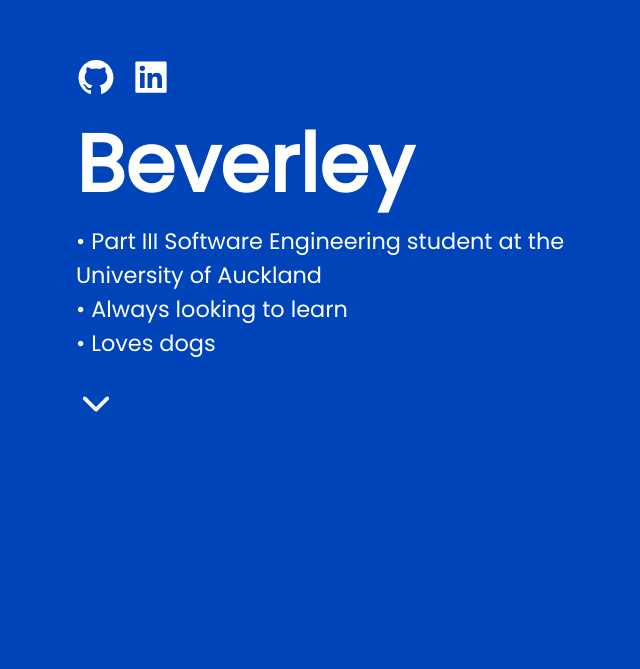
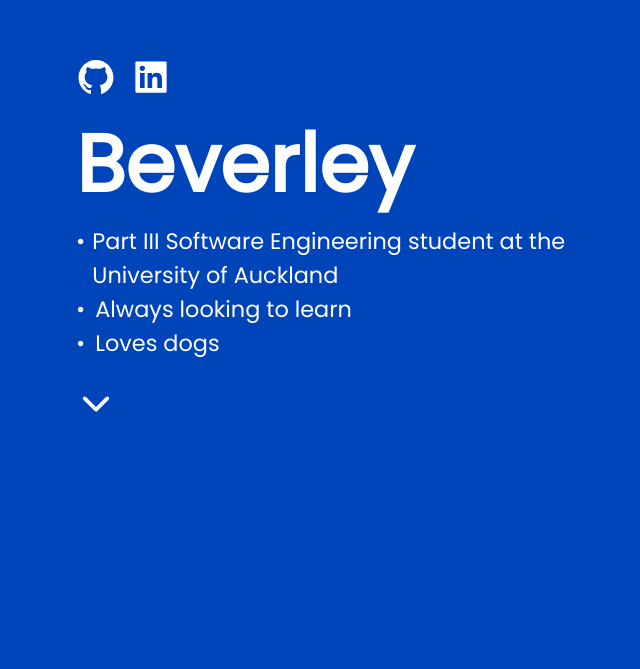
Before and after one commit to beverleysun/beverleysun.com, a React (Create React App) app: page / in a window 1280 px wide. Shown: the part 131-800 px from the top of the page, without its empty margins (116-756 px from the left). Built offline with nearby package versions, Linux system fonts and the light colour scheme.

Commit message:
bullet point alignment

```diff
--- a/src/components/SplashContent.js
+++ b/src/components/SplashContent.js
@@ -36,14 +36,24 @@ export default function SplashContent({
     <h1 style={{ color: `${textColor}` }} key="3">
       {title}
     </h1>,
-    <p style={{ color: `${textColor}` }} key="4">
-      • Part III Software Engineering student at the University of Auckland
+    <p key="4">
+      <div style={{ color: `${textColor}`, display: "flex" }}>
+        <div style={{ paddingRight: "10px" }}>•</div>{" "}
+        <div>
+          Part III Software Engineering student at the University of Auckland
+        </div>
+      </div>
     </p>,
-    <p style={{ color: `${textColor}` }} key="5">
-      • Always looking to learn
+    <p key="5">
+      <div style={{ color: `${textColor}`, display: "flex" }}>
+        <div style={{ paddingRight: "10px" }}>•</div>{" "}
+        <div>Always looking to learn</div>
+      </div>
     </p>,
-    <p style={{ color: `${textColor}` }} key="6">
-      • Loves dogs
+    <p key="6">
+      <div style={{ color: `${textColor}`, display: "flex" }}>
+        <div style={{ paddingRight: "10px" }}>•</div> <div>Loves dogs</div>
+      </div>
     </p>,
     <div key="7">
       <AnimatedDownArrow
@@ -56,7 +66,6 @@ export default function SplashContent({
 
   return (
     <div style={style} className="section-content">
-      <div className="with-p">
       <Trail
         from={{ marginTop: "-10rem" }}
         to={{ marginTop: "0" }}
@@ -65,9 +74,12 @@ export default function SplashContent({
         keys={(item) => item.key}
         delay="500"
       >
-          {(item) => (props) => <div style={props}>{item}</div>}
+        {(item) => (props) => (
+          <div style={props} className="with-p">
+            {item}
+          </div>
+        )}
       </Trail>
-      </div>
     </div>
   );
 }
```
Lines whose indentation alone changed are shown as unchanged.
